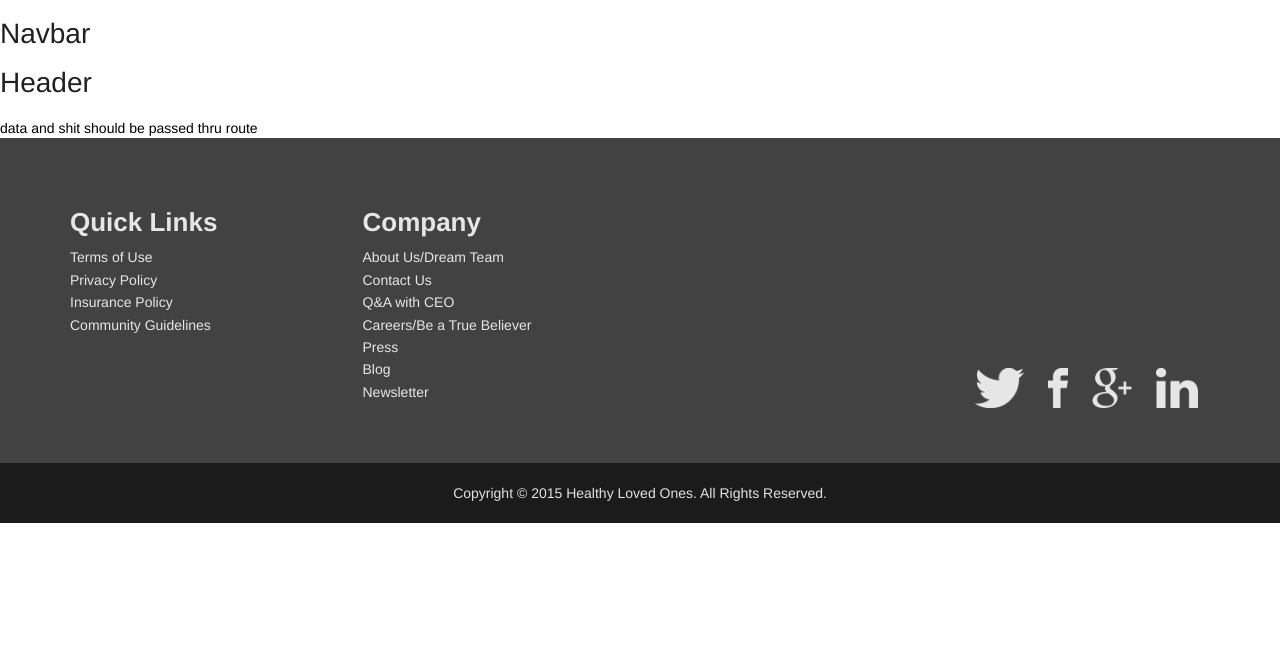
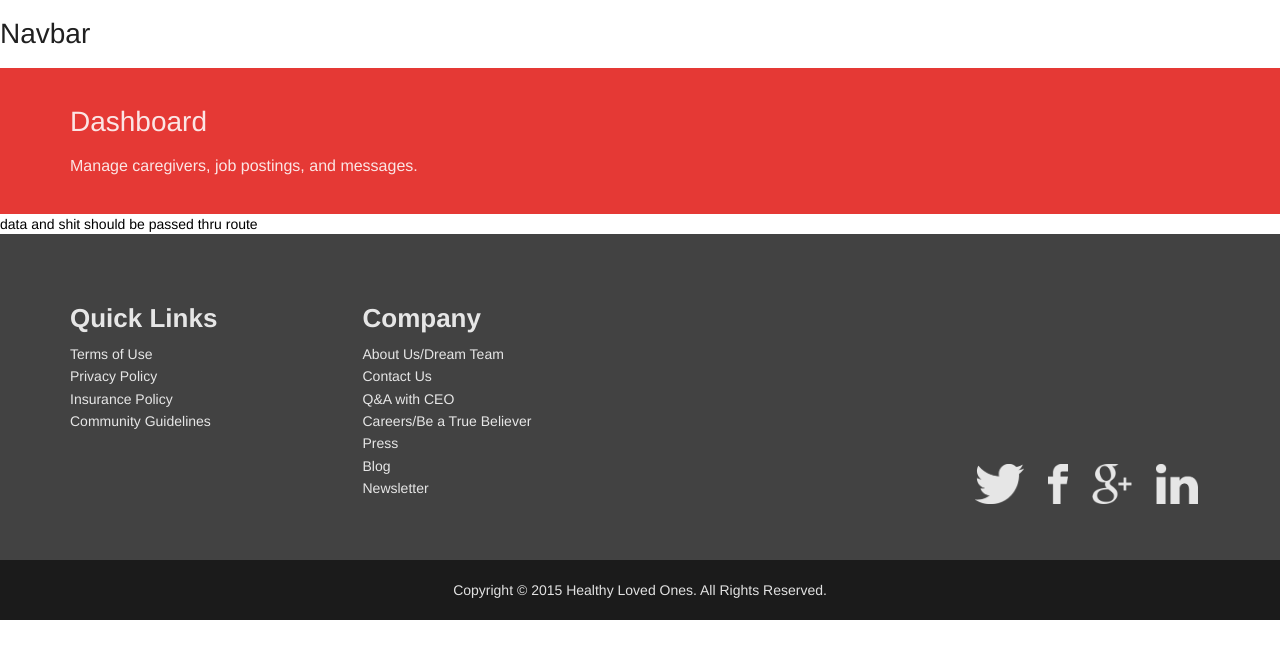
Before and after one commit to kristelfung/hlo-react, a React (Create React App) app: page /about in a window 1280 px wide. Shown: the top 658 px of the page. Built offline with nearby package versions, Linux system fonts and the light colour scheme.

Commit message:
header created

```diff
--- a/src/components/Header/_header.scss
+++ b/src/components/Header/_header.scss
@@ -1,7 +1,7 @@
 .header {
     background-color: $red;
     color: $purewhite;
-    // padding: 20px 0px 30px 0px;
+    padding: 20px 0px 30px 0px;
 
     .header-image-col {
         text-align: right;
--- a/src/components/Header/index.js
+++ b/src/components/Header/index.js
@@ -1,13 +1,22 @@
 import React, { Component } from 'react';
 
-class Button extends Component {
+class Header extends Component {
     render(){
         return (
-            <div>
-                <h1>Header</h1>
+            <div className="header">
+                <div className="container">
+                    <div className="row">
+                        <div className="col-xs-6">
+                            <h1>Dashboard</h1>
+                            <h5>Manage caregivers, job postings, and messages.</h5>
+                        </div>
+                        <div className="col-xs-6 header-image-col">
+                        </div>
+                    </div>
+                </div>
             </div>
         );
     }
 }
 
-export default Button;
+export default Header;
--- a/src/css/main.css
+++ b/src/css/main.css
@@ -188,6 +188,15 @@ h1, h2, h3, h4, h5, h6, p {
   color: #ffffff;
   padding: 20px 0px 10px 0px; }
 
+.header {
+  background-color: #E53935;
+  color: #ffffff;
+  padding: 20px 0px 30px 0px; }
+  .header .header-image-col {
+    text-align: right; }
+  .header .header-image {
+    width: 50%; }
+
 /* HOME PAGE */
 .jumbotron {
   background: linear-gradient(rgba(0, 0, 0, 0.4), rgba(0, 0, 0, 0.4)), url("../images/home/home-background.jpg");
@@ -308,4 +317,4 @@ h1, h2, h3, h4, h5, h6, p {
   background-color: #efefef;
   padding: 40px 0px; }
 
-/* SEARCH PAGE */
+/* INFO PAGE */
--- a/src/routes/About.js
+++ b/src/routes/About.js
@@ -11,7 +11,7 @@ const header = {
 export default () => (
     <div>
         <Navbar/>
-        <Infopage/>
+        <Infopage header={{header}}/>
         <Footer/>
     </div>
 );
--- a/src/scss/main.scss
+++ b/src/scss/main.scss
@@ -15,6 +15,7 @@
 
 /* LAYOUTS - footer, header, navbar */
 @import '../components/Footer/_footer.scss';
+@import '../components/Header/_header.scss';
 
 /* HOME PAGE */
 @import '../components/Body/Home/Hero/_hero.scss';
@@ -24,5 +25,4 @@
 /* add in the caregiver types carousel here */
 @import '../components/Body/Home/Featured/_featured.scss';
 
-/* SEARCH PAGE */
-// @import '../components/Body/Search/Card/_card.scss';
+/* INFO PAGE */
```
